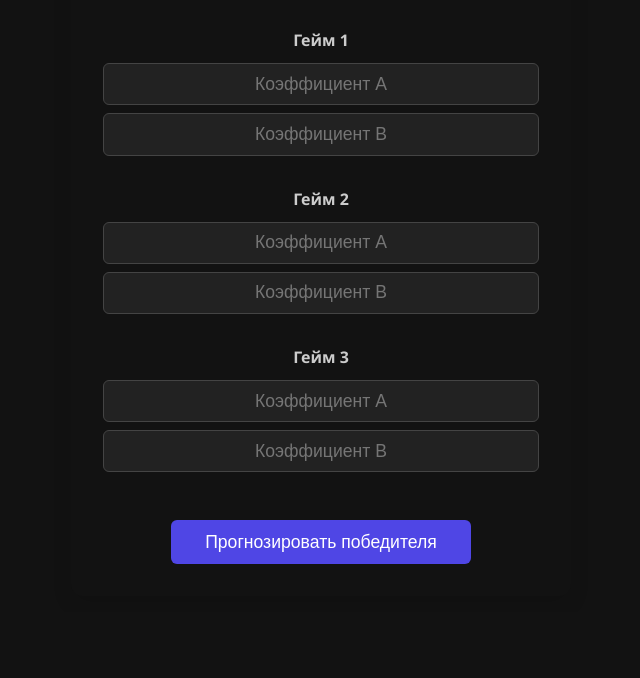
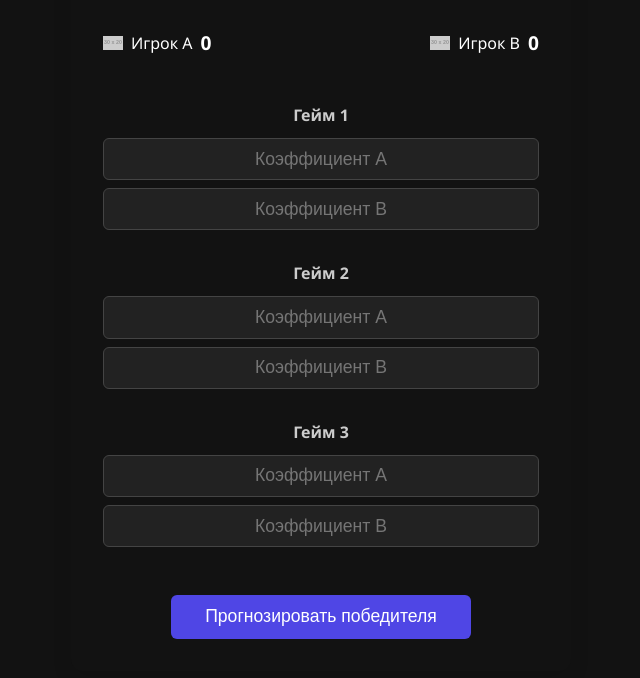
Before and after one commit to IgorEfimof/tennis-predictor, a plain HTML site: page index.html in a window 1280 px wide. Shown: the part 188-866 px from the top of the page, without its empty margins (319-959 px from the left). Before the commit the page ends 800 px from the top, so only its background shows below. Drawn offline with Linux system fonts and the light colour scheme; placeholder pictures from the web are drawn by us.

Commit message:
Update index.html

```diff
--- a/index.html
+++ b/index.html
@@ -9,8 +9,24 @@
 <body>
 
   <div class="container">
+    <header>
       <h1>Прогноз победителя в настольном теннисе</h1>
       <p>Введите коэффициенты на игроков A и B по каждому гейму.</p>
+    </header>
+
+    <main>
+      <div class="players">
+        <div class="player">
+          <img src="https://via.placeholder.com/30x20 " alt="Флаг" />
+          <span>Игрок A</span>
+          <span class="score">0</span>
+        </div>
+        <div class="player">
+          <img src="https://via.placeholder.com/30x20 " alt="Флаг" />
+          <span>Игрок B</span>
+          <span class="score">0</span>
+        </div>
+      </div>
 
       <div id="games">
         <!-- Геймы будут добавлены через JS -->
@@ -24,6 +40,7 @@
         <p>Средний коэффициент игрока B: <span id="avgB"></span></p>
         <p><strong>Победитель:</strong> <span id="winner"></span></p>
       </div>
+    </main>
   </div>
 
   <script src="script.js"></script>
```
Lines whose indentation alone changed are shown as unchanged.
